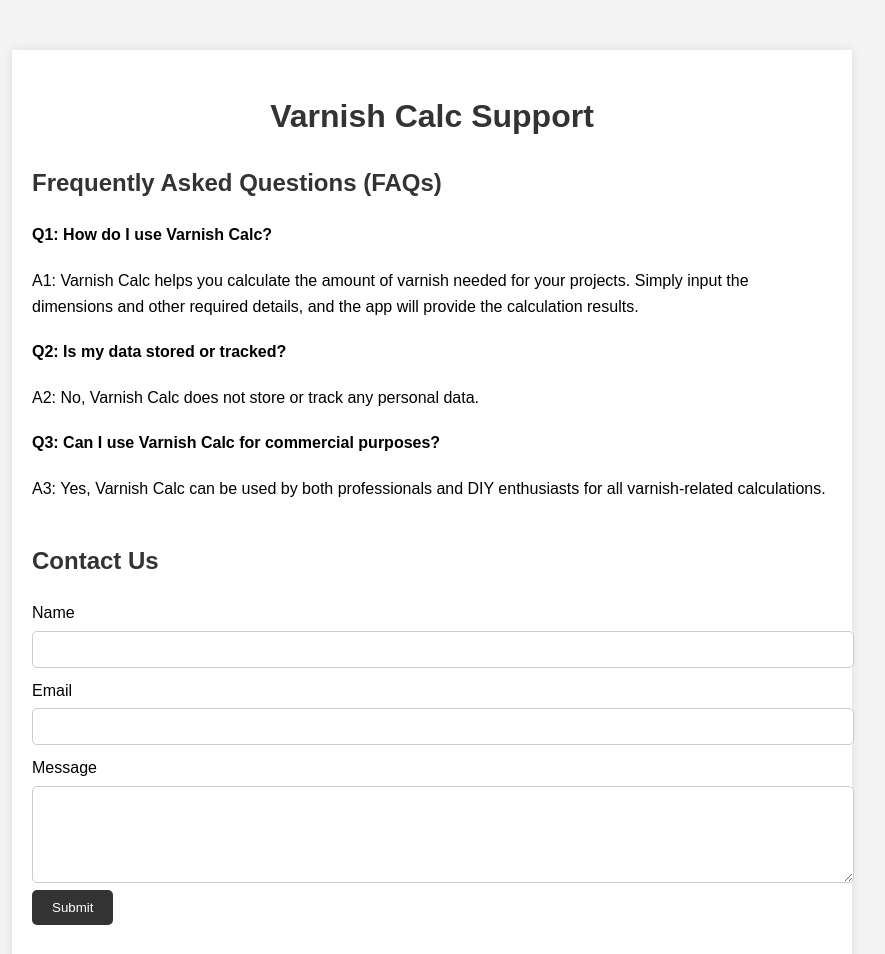
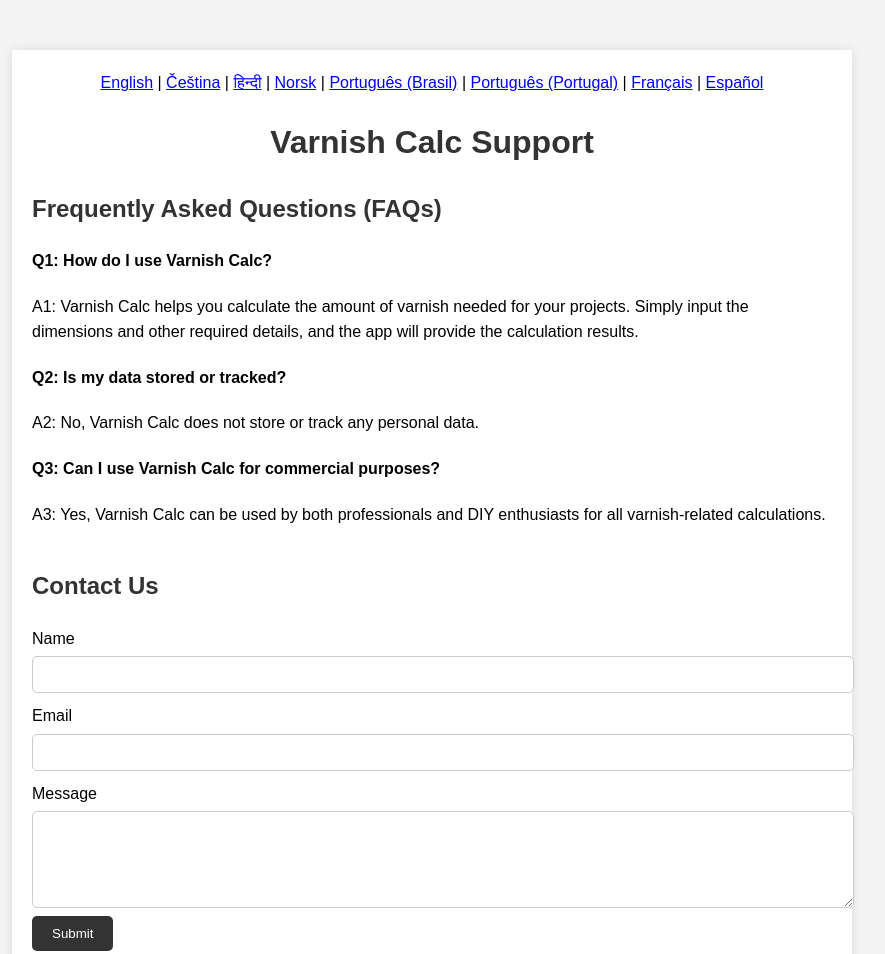
Before and after one commit to kocandrle69/varnishcalc-support, a plain HTML site: page index.html in a window 1280 px wide. Shown: the top 954 px of the page, without its empty margins (208-1093 px from the left). Drawn offline with Linux system fonts and the light colour scheme.

Commit message:
Update index.html

```diff
--- a/index.html
+++ b/index.html
@@ -53,10 +53,24 @@
         button:hover {
             background-color: #555;
         }
+        .language-switcher {
+            text-align: center;
+            margin-bottom: 20px;
+        }
     </style>
 </head>
 <body>
     <div class="container">
+        <div class="language-switcher">
+            <a href="index.html">English</a> |
+            <a href="index-cs.html">Čeština</a> |
+            <a href="index-hi.html">हिन्दी</a> |
+            <a href="index-no.html">Norsk</a> |
+            <a href="index-pt-br.html">Português (Brasil)</a> |
+            <a href="index-pt-pt.html">Português (Portugal)</a> |
+            <a href="index-fr.html">Français</a> |
+            <a href="index-es.html">Español</a>
+        </div>
         <h1>Varnish Calc Support</h1>
 
         <div class="faq">
```
